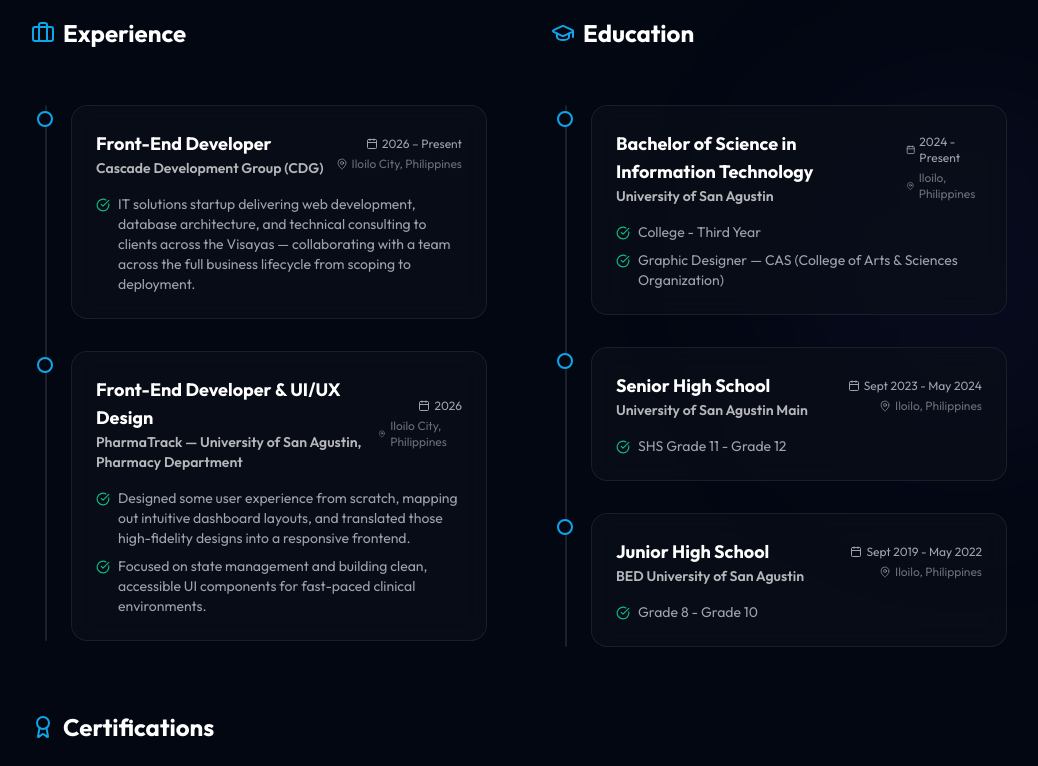
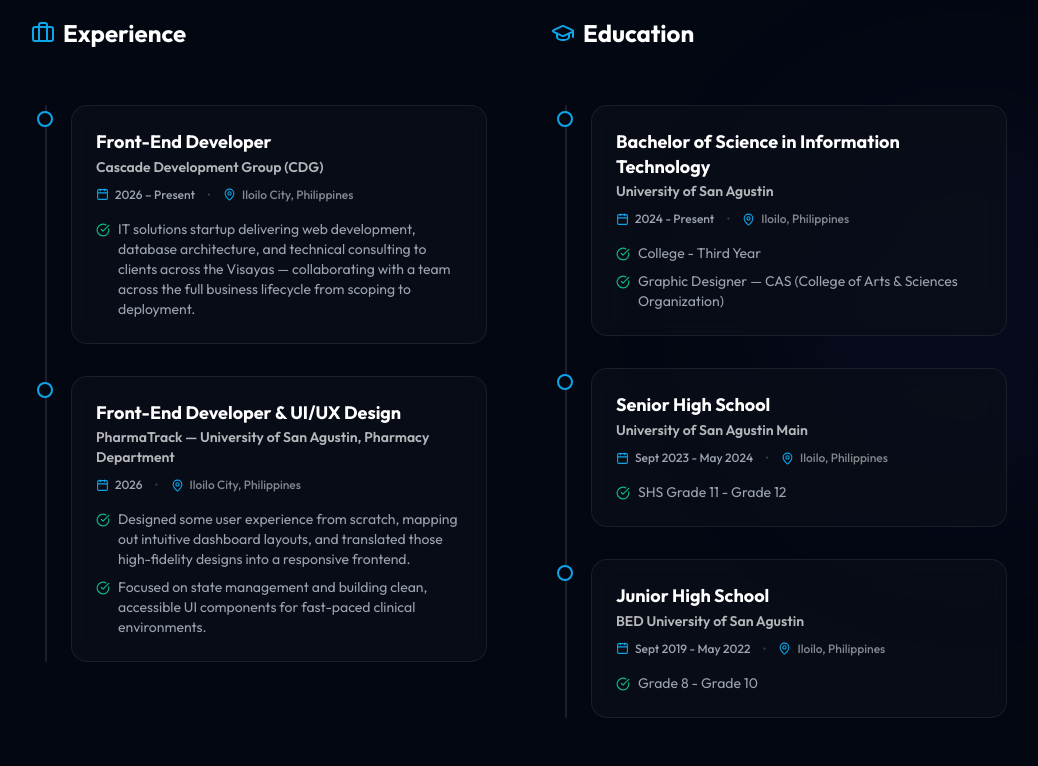
Before and after one commit to Alexander-Tolosa/E-Portfolio, a Next.js app: page / in a window 1280 px wide. Shown: the part 1580-2346 px from the top of the page, without its empty margins (121-1159 px from the left). Built offline with nearby package versions, Linux system fonts and the light colour scheme; no server answers.

Commit message:
About section

```diff
--- a/src/sections/About.tsx
+++ b/src/sections/About.tsx
@@ -158,22 +158,23 @@ export function About() {
                     <div className="absolute left-1.5 top-1.5 w-4 h-4 rounded-full bg-brand-dark border-2 border-accent-blue group-hover:bg-accent-blue transition-colors duration-300" />
 
                     <Card animate={false} className="p-5 border border-white/5 hover:border-white/10 transition-colors">
-                      <div className="flex flex-col sm:flex-row sm:items-center sm:justify-between gap-2 mb-4">
+                      <div className="flex flex-col gap-1.5 mb-4">
                         <div>
-                          <h4 className="text-lg font-bold text-white group-hover:text-accent-blue transition-colors">
+                          <h4 className="text-lg font-bold text-white group-hover:text-accent-blue transition-colors leading-snug">
                             {exp.role}
                           </h4>
-                          <p className="text-sm font-semibold text-white/70">
+                          <p className="text-sm font-semibold text-white/70 mt-0.5">
                             {exp.company}
                           </p>
                         </div>
-                        <div className="flex flex-col sm:items-end gap-1">
-                          <span className="inline-flex items-center gap-1 text-xs text-brand-text-muted">
-                            <Calendar size={12} />
+                        <div className="flex flex-wrap items-center gap-x-3 gap-y-1.5 text-xs pt-1">
+                          <span className="inline-flex items-center gap-1.5 text-brand-text-muted font-medium whitespace-nowrap">
+                            <Calendar size={13} className="text-accent-blue shrink-0" />
                             {exp.period}
                           </span>
-                          <span className="inline-flex items-center gap-1 text-xs text-white/40">
-                            <MapPin size={12} />
+                          <span className="text-white/20 hidden sm:inline">•</span>
+                          <span className="inline-flex items-center gap-1.5 text-white/50 font-medium whitespace-nowrap">
+                            <MapPin size={13} className="text-accent-blue shrink-0" />
                             {exp.location}
                           </span>
                         </div>
@@ -216,22 +217,23 @@ export function About() {
                     <div className="absolute left-1.5 top-1.5 w-4 h-4 rounded-full bg-brand-dark border-2 border-accent-blue group-hover:bg-accent-blue transition-colors duration-300" />
 
                     <Card animate={false} className="p-5 border border-white/5 hover:border-white/10 transition-colors">
-                      <div className="flex flex-col sm:flex-row sm:items-center sm:justify-between gap-2 mb-4">
+                      <div className="flex flex-col gap-1.5 mb-4">
                         <div>
-                          <h4 className="text-lg font-bold text-white group-hover:text-accent-blue transition-colors">
+                          <h4 className="text-lg font-bold text-white group-hover:text-accent-blue transition-colors leading-snug">
                             {edu.degree}
                           </h4>
-                          <p className="text-sm font-semibold text-white/70">
+                          <p className="text-sm font-semibold text-white/70 mt-0.5">
                             {edu.institution}
                           </p>
                         </div>
-                        <div className="flex flex-col sm:items-end gap-1">
-                          <span className="inline-flex items-center gap-1 text-xs text-brand-text-muted">
-                            <Calendar size={12} />
+                        <div className="flex flex-wrap items-center gap-x-3 gap-y-1.5 text-xs pt-1">
+                          <span className="inline-flex items-center gap-1.5 text-brand-text-muted font-medium whitespace-nowrap">
+                            <Calendar size={13} className="text-accent-blue shrink-0" />
                             {edu.period}
                           </span>
-                          <span className="inline-flex items-center gap-1 text-xs text-white/40">
-                            <MapPin size={12} />
+                          <span className="text-white/20 hidden sm:inline">•</span>
+                          <span className="inline-flex items-center gap-1.5 text-white/50 font-medium whitespace-nowrap">
+                            <MapPin size={13} className="text-accent-blue shrink-0" />
                             {edu.location}
                           </span>
                         </div>
```
